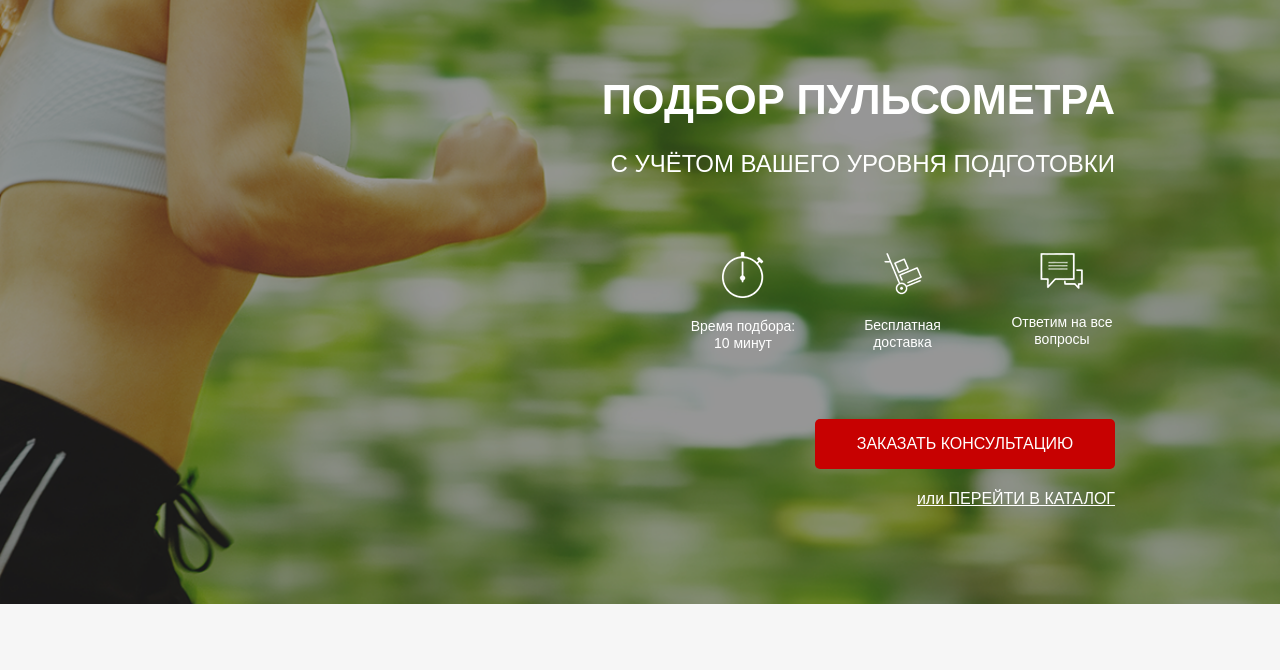
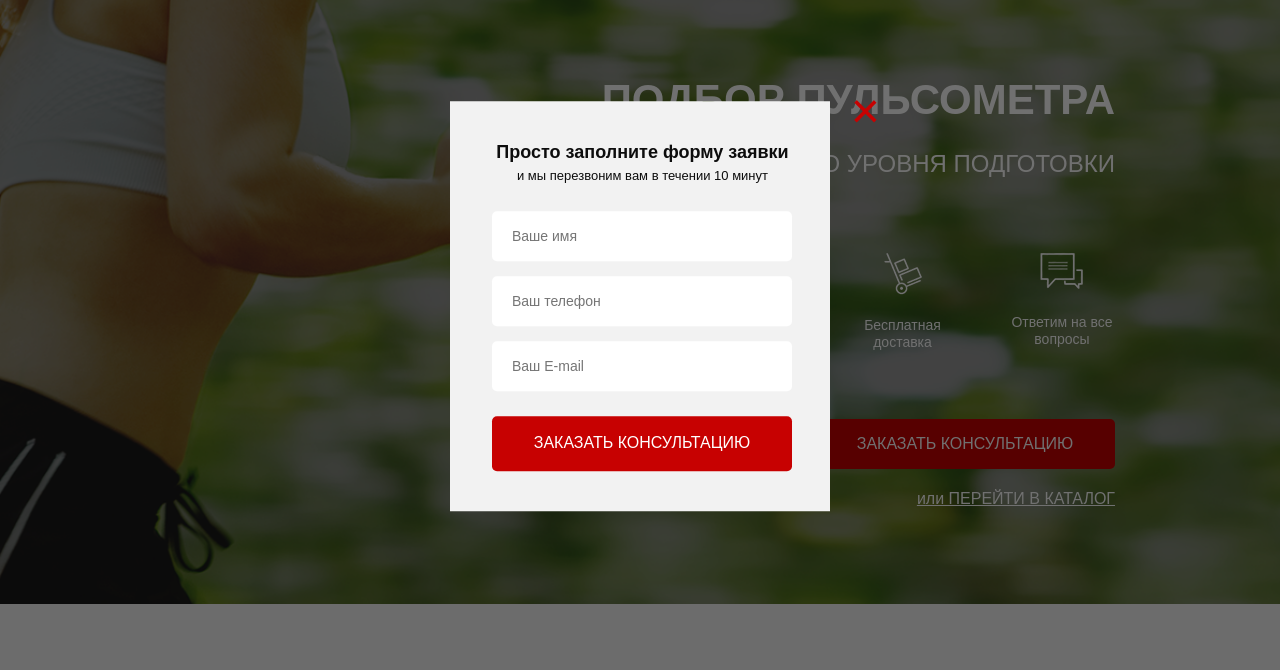
Before and after one commit to Edemr26/Pulsometr, a website: page src/index.html in a window 1280 px wide. Shown: the part 94-764 px from the top of the page. Drawn offline with nearby package versions, Linux system fonts and the light colour scheme.

Commit message:
consultation

```diff
--- a/src/index.html
+++ b/src/index.html
@@ -429,14 +429,25 @@
 			</div>
 		</div>
 	</footer>
+	<div class="overlay">
+		<div class="modal" id="consultation">
+			<div class="modal__close">&times;</div>
+			<div class="modal__subtitle">Просто заполните форму заявки</div>
+			<div class="modal__descr">и мы перезвоним вам в течении 10 минут</div>
+			<form class="feed-form feed-form_mt25 " action="#">
+				<input name="name" required placeholder="Ваше имя" type="text">
+				<input name="phone" required placeholder="Ваш телефон" type="number">
+				<input name="email" required placeholder="Ваш E-mail" type="email">
+				<button class=" button button_submit">заказать консультацию</button>
+			</form>
+		</div>
+	</div>
 	<script type="text/javascript" src="https://cdnjs.cloudflare.com/ajax/libs/jquery/3.6.4/jquery.min.js"></script>
 	<script type="text/javascript"
 		src="https://cdnjs.cloudflare.com/ajax/libs/jquery-migrate/3.4.1/jquery-migrate.min.js"></script>
 	<script type="text/javascript" src="js/slick.min.js"></script>
 	<script src="js/script.js"></script>
-	<p> Lorem ipsum dolor sit amet consectetur, adipisicing elit. Quas excepturi, explicabo laborum dicta nostrum sint
-		numquam nobis nisi reprehenderit dolor. Consequuntur quidem, laboriosam itaque facere similique facilis amet
-		expedita architecto!</p>
+
 </body>
 
 </html>
--- a/src/sass/blocks/_forms.scss
+++ b/src/sass/blocks/_forms.scss
@@ -14,5 +14,13 @@
         font-size: 14px;
         font-weight: 300;
         color: #4b4b4b;
+
+        &:nth-child(3) {
+            margin-bottom: 5px;
+        }
+    }
+
+    &_mt25 {
+        margin-top: 25px;
     }
 }
--- /dev/null
+++ b/src/sass/blocks/_modal.scss
@@ -0,0 +1,42 @@
+.overlay {
+    position: fixed;
+    width: 100%;
+    height: 100%;
+    top: 0;
+    background-color: rgba(0, 0, 0, .56);
+}
+
+.modal {
+    position: absolute;
+    left: 50%;
+    top: 50%;
+    transform: translate(-50%, -50%);
+    width: 380px;
+    min-height: 400px;
+    background-color: #f2f2f2;
+    padding: 38px 37px 40px 42px;
+
+    &__close {
+        position: absolute;
+        color: $color_red;
+        font-size: 50px;
+        right: -50px;
+        top: 0;
+        line-height: 20px;
+        cursor: pointer;
+    }
+
+    &__subtitle {
+        font-size: 18px;
+        font-weight: 700;
+        color: #0d0d0d;
+        text-align: center;
+    }
+
+    &__descr {
+        font-size: 13px;
+        font-weight: 500;
+        color: #0d0d0d;
+        text-align: center;
+    }
+}
--- a/src/sass/style.scss
+++ b/src/sass/style.scss
@@ -21,3 +21,4 @@
 @import 'blocks/catalog';
 @import 'blocks/comment';
 @import 'blocks/footer';
+@import 'blocks/modal'
```
Also changed, not shown: src/css/style.min.css.
